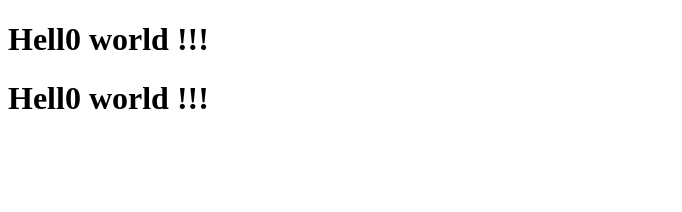
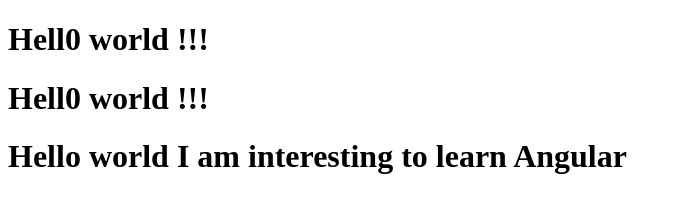
Before and after one commit to harshul999/cloofytestng, a plain HTML site: page index.html in a window 1280 px wide. Shown: the whole page, without its empty margins (0-682 px from the left). Drawn offline with Linux system fonts and the light colour scheme.

Commit message:
Next version of web file.

```diff
--- a/index.html
+++ b/index.html
@@ -4,5 +4,6 @@
 <body>
   <h1>Hell0 world !!!</h1>
   <h1>Hell0 world !!!</h1>
+  <h1>Hello world I am interesting to learn Angular<h1>
 </body>
 </html>
```
